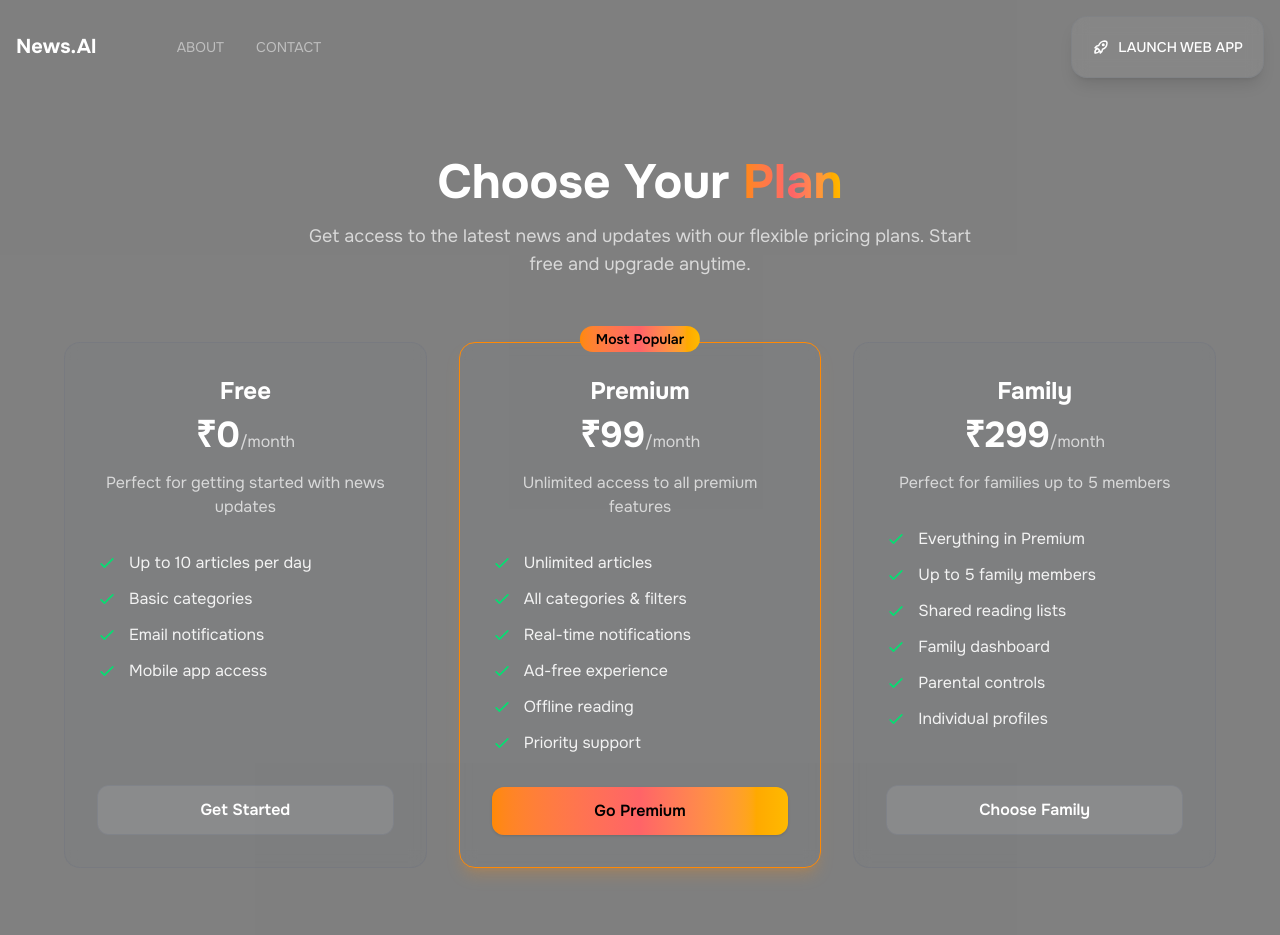
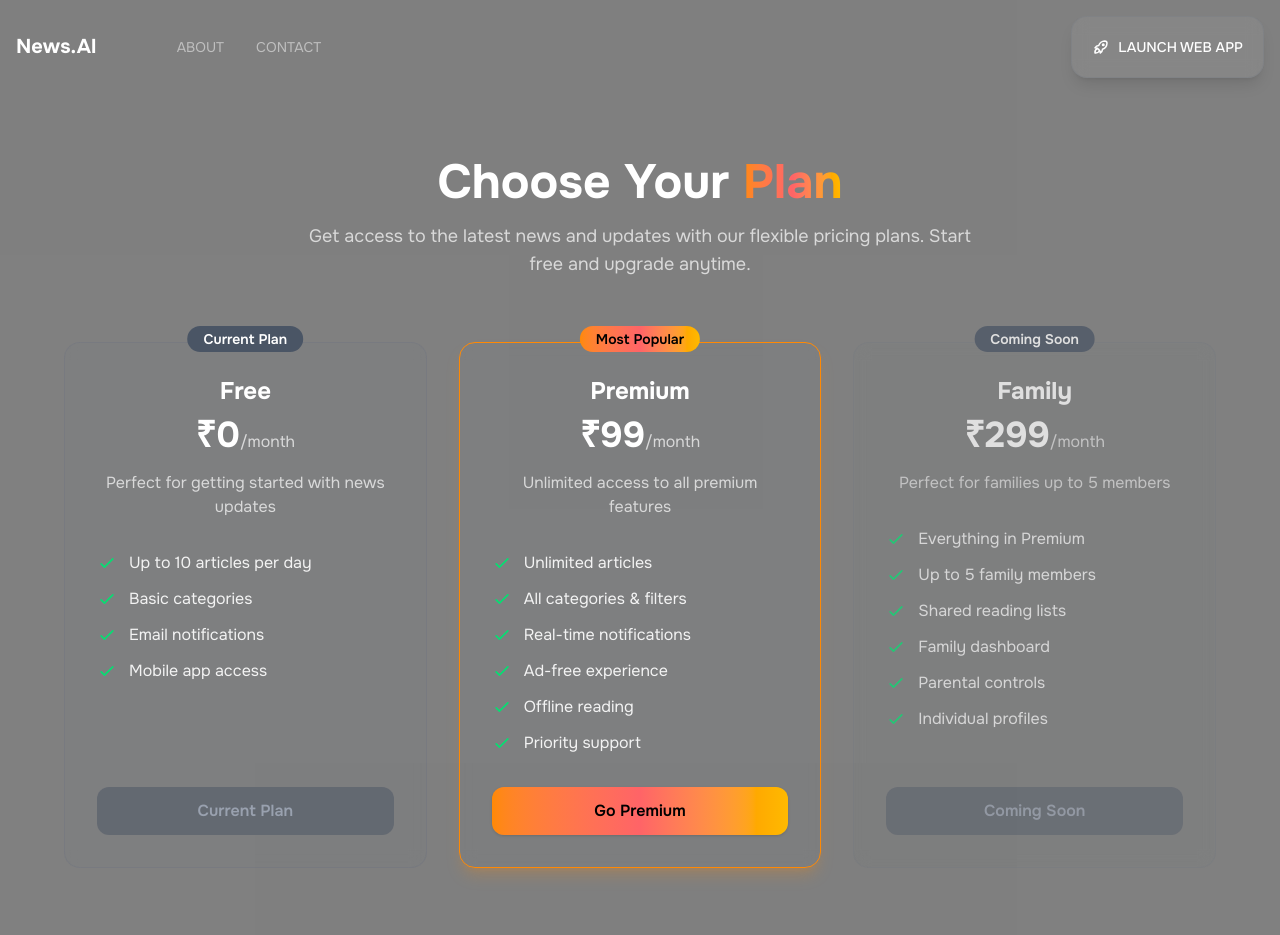
Before and after one commit to vikas-saini-7/24hr-news-updates-using-ai, a Next.js app in the folder frontend/: page /subscribe in a window 1280 px wide. Shown: the top 935 px of the page. Built offline with nearby package versions, Linux system fonts and the light colour scheme; no server answers.

Commit message:
feat: enhance login page with password visibility toggle and update user context handling feat: update subscription plans with current and coming soon indicators fix: reorder sidebar navigation items for better organization

```diff
--- a/frontend/src/app/(auth)/login/page.tsx
+++ b/frontend/src/app/(auth)/login/page.tsx
@@ -5,6 +5,7 @@ import React, { useState } from "react";
 import axios from "axios";
 import { useRouter } from "next/navigation";
 import { useAuth } from "@/contexts/AuthContext";
+import { IconEye, IconEyeOff } from "@tabler/icons-react";
 
 const Page = () => {
   const { setUser } = useAuth();
@@ -12,6 +13,7 @@ const Page = () => {
 
   const [email, setEmail] = useState("");
   const [password, setPassword] = useState("");
+  const [showPassword, setShowPassword] = useState(false);
   const [loading, setLoading] = useState(false);
   const [error, setError] = useState<string | null>(null);
 
@@ -30,7 +32,7 @@ const Page = () => {
       );
 
       // save user to context
-      setUser(res.data.data);
+      setUser(res.data.data.user);
 
       // redirect to /feed
       router.push("/feed");
@@ -61,16 +63,23 @@ const Page = () => {
               className="w-full px-4 py-2 bg-transparent border border-white/20 rounded-xl placeholder-white/50 focus:outline-none focus:ring-2 focus:ring-white/40 transition"
             />
           </div>
-          <div>
+          <div className="relative">
             <input
-              type="password"
+              type={showPassword ? "text" : "password"}
               id="password"
               placeholder="Password"
               value={password}
               onChange={(e) => setPassword(e.target.value)}
               required
-              className="w-full px-4 py-2 bg-transparent border border-white/20 rounded-xl placeholder-white/50 focus:outline-none focus:ring-2 focus:ring-white/40 transition"
+              className="w-full px-4 py-2 pr-12 bg-transparent border border-white/20 rounded-xl placeholder-white/50 focus:outline-none focus:ring-2 focus:ring-white/40 transition"
             />
+            <button
+              type="button"
+              onClick={() => setShowPassword(!showPassword)}
+              className="absolute right-3 top-1/2 transform -translate-y-1/2 text-black/50 hover:text-black/80 transition"
+            >
+              {showPassword ? <IconEyeOff size={20} /> : <IconEye size={20} />}
+            </button>
           </div>
 
           {error && <p className="text-red-400 text-sm">{error}</p>}
--- a/frontend/src/app/subscribe/page.tsx
+++ b/frontend/src/app/subscribe/page.tsx
@@ -13,8 +13,10 @@ const plans = [
       "Email notifications",
       "Mobile app access",
     ],
-    buttonText: "Get Started",
+    buttonText: "Current Plan",
     popular: false,
+    comingSoon: false,
+    currentPlan: true,
   },
   {
     name: "Premium",
@@ -31,6 +33,8 @@ const plans = [
     ],
     buttonText: "Go Premium",
     popular: true,
+    comingSoon: false,
+    currentPlan: false,
   },
   {
     name: "Family",
@@ -45,8 +49,10 @@ const plans = [
       "Parental controls",
       "Individual profiles",
     ],
-    buttonText: "Choose Family",
+    buttonText: "Coming Soon",
     popular: false,
+    comingSoon: true,
+    currentPlan: false,
   },
 ];
 
@@ -76,13 +82,33 @@ const page = () => {
             <div
               key={plan.name}
               className={`relative bg-gray-500/10 backdrop-blur-sm rounded-2xl p-8 border transition-all duration-300 hover:scale-105 hover:shadow-2xl flex flex-col h-full ${
-                plan.popular
+                plan.comingSoon
+                  ? "opacity-75 border-gray-500/20"
+                  : plan.popular
                   ? "border-orange-400 shadow-orange-400/20 shadow-lg"
                   : "border-gray-500/30 hover:border-gray-500/50"
               }`}
             >
+              {/* Current Plan Badge */}
+              {plan.currentPlan && (
+                <div className="absolute -top-4 left-1/2 transform -translate-x-1/2">
+                  <span className="bg-gray-600 text-white px-4 py-1 rounded-full text-sm font-semibold">
+                    Current Plan
+                  </span>
+                </div>
+              )}
+
+              {/* Coming Soon Badge */}
+              {plan.comingSoon && (
+                <div className="absolute -top-4 left-1/2 transform -translate-x-1/2">
+                  <span className="bg-gray-600 text-white px-4 py-1 rounded-full text-sm font-semibold">
+                    Coming Soon
+                  </span>
+                </div>
+              )}
+
               {/* Popular Badge */}
-              {plan.popular && (
+              {plan.popular && !plan.comingSoon && !plan.currentPlan && (
                 <div className="absolute -top-4 left-1/2 transform -translate-x-1/2">
                   <span className="bg-gradient-to-r from-orange-400 via-red-400 to-amber-400 text-black px-4 py-1 rounded-full text-sm font-semibold">
                     Most Popular
@@ -124,10 +150,15 @@ const page = () => {
 
               {/* CTA Button */}
               <button
-                className={`w-full py-3 px-6 rounded-xl font-semibold transition-all duration-300 cursor-pointer mt-auto ${
-                  plan.popular
-                    ? "rounded-md bg-gradient-to-r from-orange-400 via-red-400 to-amber-400 text-black hover:from-orange-500 hover:via-red-500 hover:to-amber-500 transition-all duration-200 shadow-sm"
-                    : "bg-white/10 text-white hover:bg-white/20 border border-gray-500/30 hover:border-gray-500/50"
+                disabled={plan.comingSoon || plan.currentPlan}
+                className={`w-full py-3 px-6 rounded-xl font-semibold transition-all duration-300 mt-auto ${
+                  plan.comingSoon
+                    ? "bg-gray-600/50 text-gray-400 cursor-not-allowed"
+                    : plan.currentPlan
+                    ? "bg-gray-600/50 text-gray-400 cursor-not-allowed"
+                    : plan.popular
+                    ? "rounded-md bg-gradient-to-r from-orange-400 via-red-400 to-amber-400 text-black hover:from-orange-500 hover:via-red-500 hover:to-amber-500 transition-all duration-200 shadow-sm cursor-pointer"
+                    : "bg-white/10 text-white hover:bg-white/20 border border-gray-500/30 hover:border-gray-500/50 cursor-pointer"
                 }`}
               >
                 {plan.buttonText}
--- a/frontend/src/components/feed/Sidebar.tsx
+++ b/frontend/src/components/feed/Sidebar.tsx
@@ -30,12 +30,10 @@ const navigations: NavItem[] = [
   { name: "Feed", href: "/feed", icon: IconHome },
   { name: "Top Stories", href: "/feed/top-stories", icon: IconFlame },
   { name: "AI Summary", href: "/feed/ai-summary", icon: IconSparkles },
-  { name: "Sentimental Analysis", href: "/feed/sentimental-analysis", icon: IconChartDonut },
   {
-    name: "Saved Articles",
-    href: "/feed/saved",
-    icon: IconBookmark,
-    isPrivate: true,
+    name: "Sentimental Analysis",
+    href: "/feed/sentimental-analysis",
+    icon: IconChartDonut,
   },
 ];
 
@@ -47,6 +45,13 @@ const bottomNavigations: NavItem[] = [
     hideWhenLoggedIn: true,
   },
   { name: "Contact", href: "/contact", icon: IconMail, hideWhenLoggedIn: true },
+
+  {
+    name: "Saved",
+    href: "/feed/saved",
+    icon: IconBookmark,
+    isPrivate: true,
+  },
   {
     name: "Profile",
     href: "/feed/profile",
```
